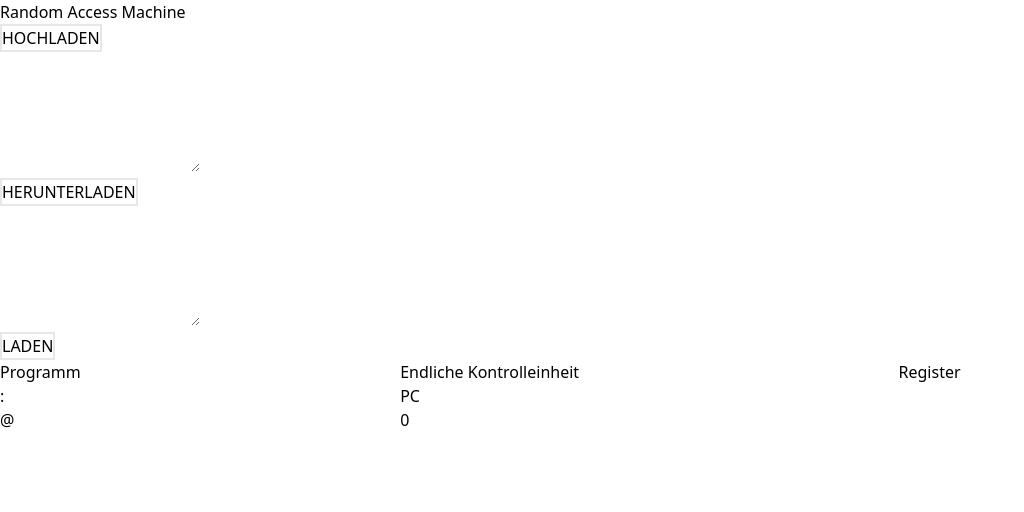
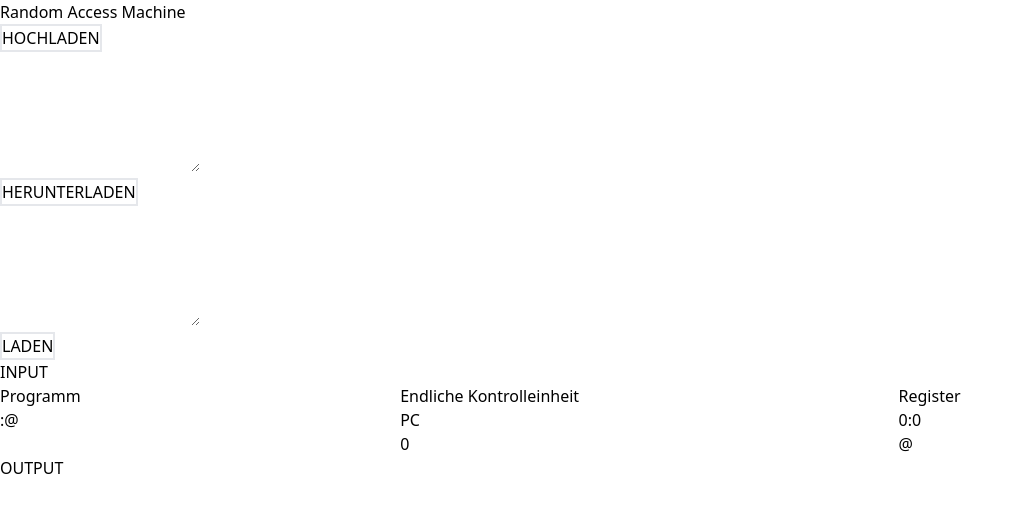
Before and after one commit to j05ch/js-to-ram, a React (Create React App) app: page / in a window 1280 px wide. Both pictures are taken after a click on the button "LADEN". Shown: the top 512 px of the page, without its empty margins (0-1024 px from the left). Built offline with nearby package versions, Linux system fonts and the light colour scheme.

Commit message:
feat(machine): add input to machine - wip

```diff
--- a/src/components/app-container/index.tsx
+++ b/src/components/app-container/index.tsx
@@ -7,7 +7,7 @@ import {
 	programStringToArray,
 } from '../../utils/programUtils';
 import MachineContainer from '../machine-container';
-import InputContainer from '../input-container';
+import InputFieldContainer from '../input-field-container';
 
 interface Props {}
 
@@ -17,10 +17,12 @@ const AppContainer: React.FC<Props> = () => {
 	const inputFile = useRef<HTMLInputElement>(null);
 	const [locale, setLocale] = useState('DE');
 	const [inputString, setInputString] = useState<string>('');
+	const [inputArray, setInputArray] = useState<string[]>([]);
 
 	useEffect(() => setLocale('DE'), []);
 
 	function loadProgram() {
+		setInputArray(inputString.split('\n'));
 		setProgramArray(programStringToArray(programString));
 	}
 
@@ -71,7 +73,10 @@ const AppContainer: React.FC<Props> = () => {
 			>
 				{labels[locale].SAVE_BTN}
 			</button>
-			<InputContainer setState={setInputString} state={inputString} />
+			<InputFieldContainer
+				setState={setInputString}
+				state={inputString}
+			/>
 			<button
 				className="dark:text-blue-50 border-2"
 				onClick={loadProgram}
@@ -79,7 +84,10 @@ const AppContainer: React.FC<Props> = () => {
 				{labels[locale].LOAD_BTN}
 			</button>
 			{programArray.length > 0 && (
-				<MachineContainer programArray={programArray} />
+				<MachineContainer
+					programArray={programArray}
+					inputArray={inputArray}
+				/>
 			)}
 		</div>
 	);
--- a/src/components/input-container/index.tsx
+++ b/src/components/input-container/index.tsx
@@ -1,18 +1,11 @@
 import * as React from 'react';
-import InputField from '../input-field';
-import { Dispatch, SetStateAction } from 'react';
 
-interface Props {
-	state: string;
-	setState: Dispatch<SetStateAction<string>>;
-}
+interface Props {}
 
-const InputContainer: React.FC<Props> = ({ state, setState }) => {
+const InputContainer: React.FC<Props> = () => {
 	return (
 		<>
-			<div>
-				<InputField setState={setState} value={state} />
-			</div>
+			<div>INPUT</div>
 		</>
 	);
 };
--- /dev/null
+++ b/src/components/input-field-container/index.tsx
@@ -0,0 +1,20 @@
+import * as React from 'react';
+import InputField from '../input-field';
+import { Dispatch, SetStateAction } from 'react';
+
+interface Props {
+	state: string;
+	setState: Dispatch<SetStateAction<string>>;
+}
+
+const InputFieldContainer: React.FC<Props> = ({ state, setState }) => {
+	return (
+		<>
+			<div>
+				<InputField setState={setState} value={state} />
+			</div>
+		</>
+	);
+};
+
+export default InputFieldContainer;
--- a/src/components/machine-container/index.css
+++ b/src/components/machine-container/index.css
@@ -1,9 +1,15 @@
 .grid-container {
 	display: grid;
 	grid-template-areas:
+		'input input input'
+		'input input input'
+		'input input input'
 		'program cpu register'
 		'program program-counter register'
-		'program . register';
+		'program . register'
+		'output output output'
+		'output output output'
+		'output output output';
 }
 
 .cpu {
@@ -21,3 +27,11 @@
 .register {
 	grid-area: register;
 }
+
+.input {
+	grid-area: input;
+}
+
+.output {
+	grid-area: output;
+}
--- a/src/components/machine-container/index.tsx
+++ b/src/components/machine-container/index.tsx
@@ -6,33 +6,38 @@ import { runMachine } from '../../utils/runMachine';
 import ProgramCounterContainer from '../program-counter-container';
 import CpuContainer from '../cpu-container';
 import RegisterContainer from '../register-container';
+import './index.css';
 import InputContainer from '../input-container';
-import './index.css';
 
 interface Props {
 	programArray: string[][];
+	inputArray: string[];
 }
 
-const MachineContainer: React.FC<Props> = ({ programArray }) => {
+const MachineContainer: React.FC<Props> = ({ programArray, inputArray }) => {
 	const [pc, setPc] = useState(0);
-	const [register, setRegister] = useState<number[]>([]);
+	const [inputIndex, setInputIndex] = useState(0);
+	const [register, setRegister] = useState<number[]>([0]);
 
 	useInterval(() => {
 		const commandLine = programArray[pc];
 		const result = runMachine(
 			pc,
+			inputIndex,
 			commandLine,
-			Math.random() * 100,
+			Number(inputArray[inputIndex]),
 			register
 		);
 		setPc(result.programCounter);
 		setRegister(result.register);
-		console.log(result.programCounter);
-		console.log(register);
+		setInputIndex(result.inputIndex);
 	}, 2000);
 
 	return (
 		<div className="dark:text-blue-50 grid-container">
+			<div className="dark:bg-red-800 input">
+				<InputContainer />
+			</div>
 			<div className="dark:bg-pink-500 cpu">
 				<CpuContainer />
 			</div>
@@ -48,6 +53,7 @@ const MachineContainer: React.FC<Props> = ({ programArray }) => {
 			<div className="dark:bg-gray-700 register">
 				<RegisterContainer register={register} programCounter={pc} />
 			</div>
+			<div className="dark:bg-red-800 output">OUTPUT</div>
 		</div>
 	);
 };
--- a/src/components/poc/machine/index.tsx
+++ b/src/components/poc/machine/index.tsx
@@ -20,6 +20,7 @@ const Machine: React.FC = (props) => {
 		const commandLine = exampleProg[pc];
 		const result = runMachine(
 			pc,
+			1,
 			commandLine,
 			Math.random() * 100,
 			register
--- a/src/components/program-line/index.tsx
+++ b/src/components/program-line/index.tsx
@@ -10,11 +10,13 @@ const ProgramLine: React.FC<Props> = ({ programLine, programCounter }) => {
 		<>
 			<div className="dark:text-blue-50">
 				<div>
-					<div>{programLine[0]}:</div>
-					<div>{programLine[1]}</div>
-					<div>{programLine[2]}</div>
+					<span>{programLine[0]}:</span>
+					<span>{programLine[1]}</span>
+					<span>{programLine[2]}</span>
+					{programCounter === Number(programLine[0]) && (
+						<span>@</span>
+					)}
 				</div>
-				{programCounter === Number(programLine[0]) && <div>@</div>}
 			</div>
 		</>
 	);
--- a/src/utils/runMachine.ts
+++ b/src/utils/runMachine.ts
@@ -2,11 +2,13 @@ import { Commands } from '../actions/commands';
 
 export function runMachine(
 	programCounter: number,
+	inputIndex: number,
 	commandLine: string[],
 	input: number,
 	register: number[]
 ) {
 	let pc = programCounter;
+	let ii = inputIndex;
 	const command = commandLine[1];
 	const argument = Number(commandLine[2]);
 	let output;
@@ -16,6 +18,7 @@ export function runMachine(
 		case Commands.READ:
 			{
 				register[argument] = input;
+				ii++;
 				pc++;
 			}
 			break;
@@ -90,6 +93,7 @@ export function runMachine(
 
 	return {
 		programCounter: pc,
+		inputIndex: ii,
 		register: register,
 		output: output,
 	};
```
